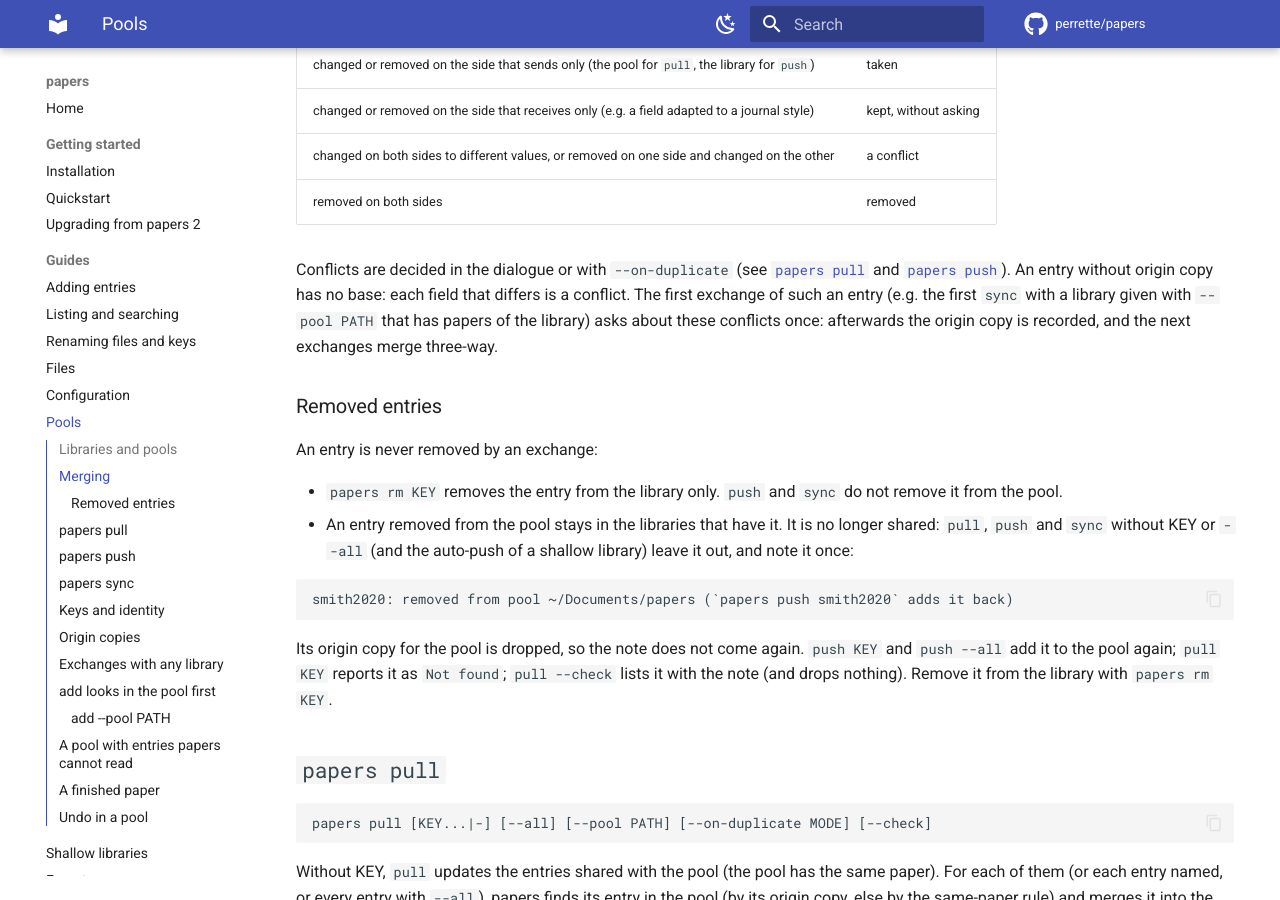
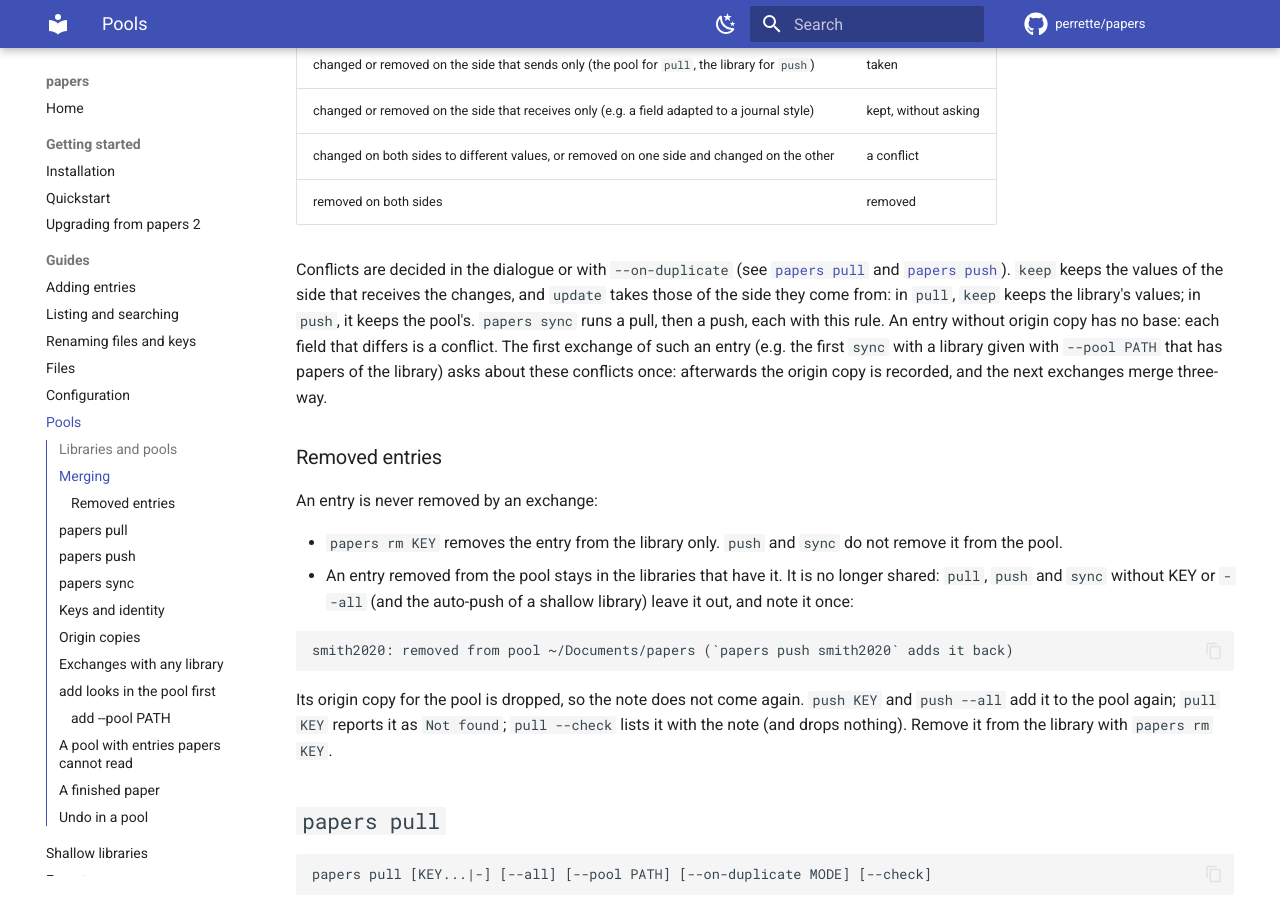
Before and after one commit to perrette/papers, an MkDocs documentation site: the page built from docs/pools.md, in a window 1280 px wide and 900 px high, scrolled down 1419 px. Built offline with MkDocs 1.6.1 and Material for MkDocs 9.7.7, drawn with Linux system fonts in a browser that asks for light colours; comment, search, counter and statistics services are not loaded; the version menu is left out.

Commit message:
Help of --on-duplicate: keep keeps the values of the receiving side
In pull, keep keeps the library's values; in push, the pool's. The help
of pull, push, sync, list, add and history --revert and the pools page
say it.

```diff
--- a/docs/pools.md
+++ b/docs/pools.md
@@ -82,7 +82,11 @@ side changed a field. A removed field counts as a change:
 | removed on both sides | removed |
 
 Conflicts are decided in the dialogue or with `--on-duplicate` (see
-[`papers pull`](#papers-pull) and [`papers push`](#papers-push)). An entry
+[`papers pull`](#papers-pull) and [`papers push`](#papers-push)). `keep`
+keeps the values of the side that receives the changes, and `update` takes
+those of the side they come from: in `pull`, `keep` keeps the library's
+values; in `push`, it keeps the pool's. `papers sync` runs a pull, then a
+push, each with this rule. An entry
 without origin copy has no base: each field that differs is a conflict. The
 first exchange of such an entry (e.g. the first `sync` with a library given
 with `--pool PATH` that has papers of the library) asks about these
```
Also changed, not shown: 1 other file.
